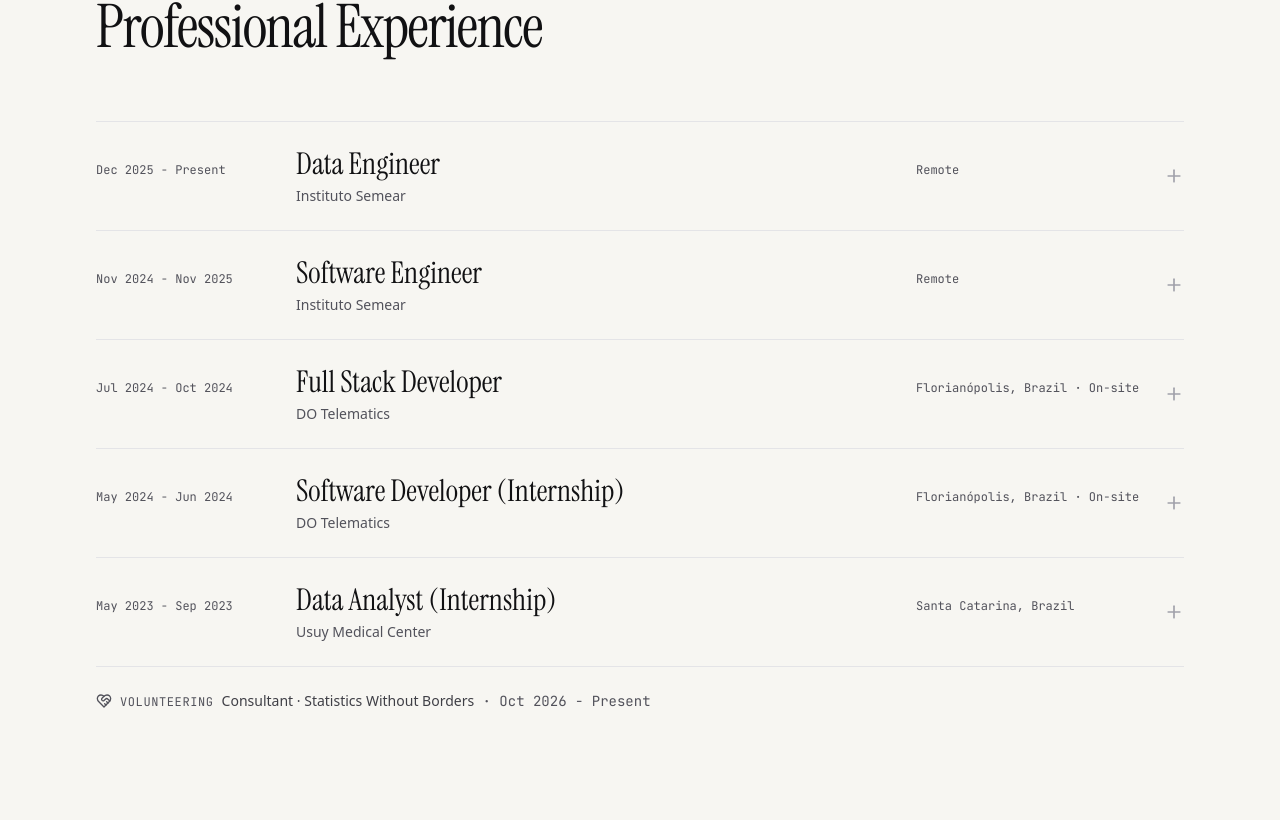
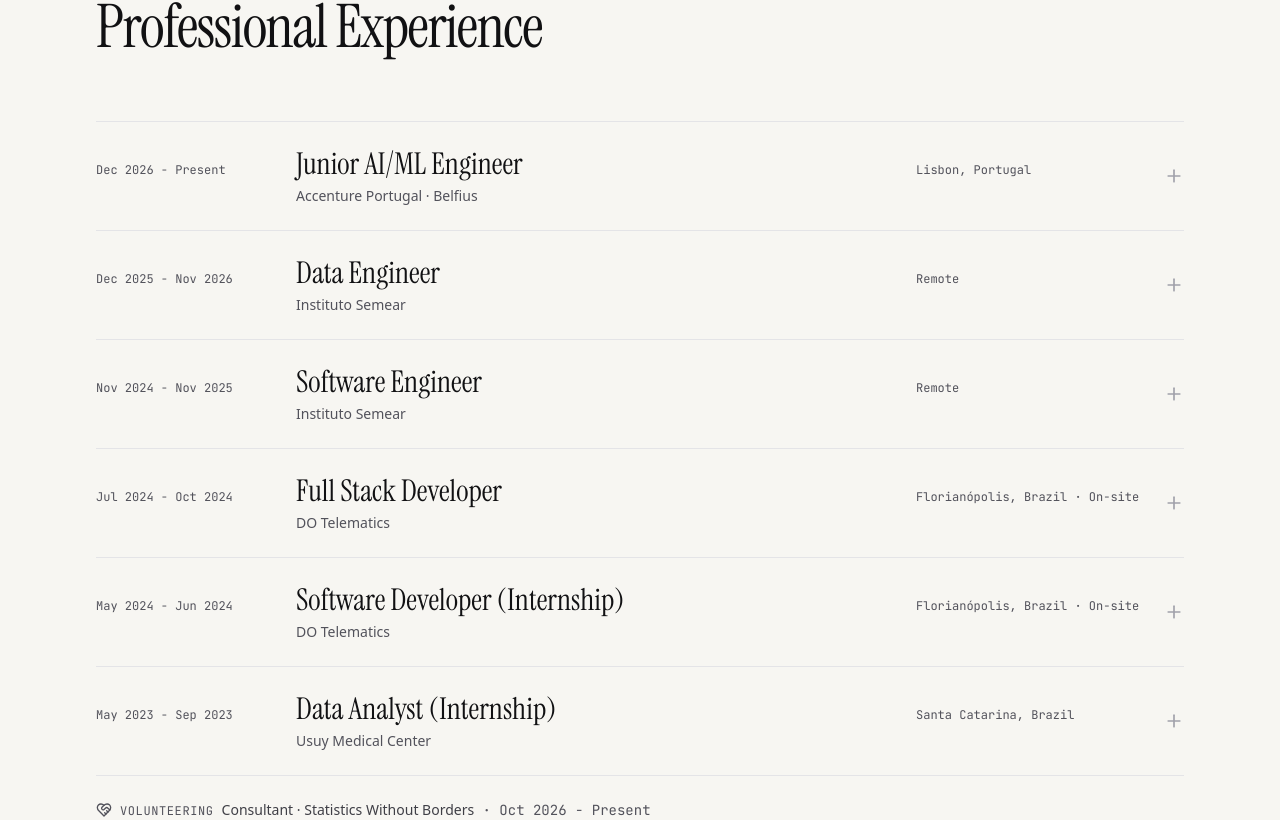
Before and after one commit to amarialeitao/me, a Next.js app: page /me/en in a window 1280 px wide. Shown: the part 3320-4140 px from the top of the page. Built offline with nearby package versions, Linux system fonts and the light colour scheme.

Commit message:
feat: adiciona cargo na Accenture e encerra o período no Instituto Semear

```diff
--- a/src/app/site.tsx
+++ b/src/app/site.tsx
@@ -93,7 +93,7 @@ const personJsonLd = {
   image: `${SITE_URL}/profile.webp`,
   email: 'mailto:malufln.99@gmail.com',
   address: { '@type': 'PostalAddress', addressLocality: 'Lisbon', addressCountry: 'PT' },
-  worksFor: { '@type': 'Organization', name: 'Instituto Semear' },
+  worksFor: { '@type': 'Organization', name: 'Accenture Portugal' },
   alumniOf: [
     { '@type': 'CollegeOrUniversity', name: 'Faculdade de Ciências da Universidade de Lisboa' },
     { '@type': 'CollegeOrUniversity', name: 'Senac Santa Catarina' },
--- a/src/components/Experience.tsx
+++ b/src/components/Experience.tsx
@@ -53,11 +53,13 @@ export default function Experience() {
                   <div className="overflow-hidden">
                     <div className="pb-8 md:pl-[calc(11rem+1.5rem)] max-w-4xl">
                       <p className="text-graphite-700 dark:text-graphite-300">{position.description}</p>
-                      <ul className="mt-4 space-y-2 list-disc pl-5 marker:text-graphite-400 text-sm text-graphite-600 dark:text-graphite-400">
-                        {position.highlights.map((highlight) => (
-                          <li key={highlight}>{highlight}</li>
-                        ))}
-                      </ul>
+                      {position.highlights.length > 0 && (
+                        <ul className="mt-4 space-y-2 list-disc pl-5 marker:text-graphite-400 text-sm text-graphite-600 dark:text-graphite-400">
+                          {position.highlights.map((highlight) => (
+                            <li key={highlight}>{highlight}</li>
+                          ))}
+                        </ul>
+                      )}
                       {position.stack && (
                         <ul className="mt-5 flex flex-wrap gap-2">
                           {position.stack.map((tech) => (
--- a/src/i18n/en.json
+++ b/src/i18n/en.json
@@ -35,7 +35,7 @@
   },
   "about": {
     "description": [
-      "I'm an AI Data Engineer with 3+ years across data engineering, analytics and software engineering. At Instituto Semear, I built a People Analytics platform in Python and Streamlit that brought 10,000+ scholarship applications from 5 years into one place, automating cleaning, transformation and executive reporting.",
+      "I'm a Junior AI/ML Engineer at Accenture Portugal, building machine learning and generative AI solutions for Belfius, a Belgian banking and insurance group. I have 3+ years across data engineering, analytics and software engineering. At Instituto Semear, I built a People Analytics platform in Python and Streamlit that brought 10,000+ scholarship applications from 5 years into one place, automating cleaning, transformation and executive reporting.",
       "My software engineering background (Go, Java/Spring Boot, TypeScript, Docker, CI/CD, AWS) means I can take a data solution from ingestion all the way to production, and my experience with requirements and agile teams helps make sure it answers the right business question."
     ]
   },
@@ -114,11 +114,23 @@
     "title": "Professional Experience",
     "positions": [
       {
+        "title": "Junior AI/ML Engineer",
+        "company": "Accenture Portugal · Belfius",
+        "period": "Dec 2026 - Present",
+        "location": "Lisbon, Portugal",
+        "description": "I build and implement AI and machine learning solutions for Belfius, a leading Belgian banking and insurance group, through the Belfius-Accenture joint venture. I work with multidisciplinary AI & Data teams on intelligent systems for financial crime prevention, enterprise knowledge management and AI-driven business automation, using machine learning and generative AI.",
+        "highlights": [],
+        "stack": [
+          "Machine Learning",
+          "Generative AI"
+        ]
+      },
+      {
         "title": "Data Engineer",
         "company": "Instituto Semear",
-        "period": "Dec 2025 - Present",
+        "period": "Dec 2025 - Nov 2026",
         "location": "Remote",
-        "description": "I own the data solutions behind the institute's scholarship selection and mentoring programs.",
+        "description": "I owned the data solutions behind the institute's scholarship selection and mentoring programs.",
         "highlights": [
           "Built a People Analytics platform (Python, Streamlit) centralizing 10,000+ scholarship applications from 5 years, with automated cleaning, consolidation and aggregation pipelines.",
           "Delivered interactive dashboards with automated KPIs and executive reports, replacing a process that had no centralized analysis tool and letting leadership track trends and potential bias across selection cycles.",
--- a/src/i18n/es.json
+++ b/src/i18n/es.json
@@ -35,7 +35,7 @@
   },
   "about": {
     "description": [
-      "Soy AI Data Engineer, con más de 3 años de experiencia entre ingeniería de datos, analítica e ingeniería de software. En el Instituto Semear construí una plataforma de People Analytics en Python y Streamlit que reunió más de 10.000 postulaciones a becas de 5 años en un solo lugar, automatizando limpieza, transformación e informes ejecutivos.",
+      "Soy Junior AI/ML Engineer en Accenture Portugal, donde desarrollo soluciones de machine learning e IA generativa para Belfius, grupo bancario y asegurador belga. Tengo más de 3 años de experiencia entre ingeniería de datos, analítica e ingeniería de software. En el Instituto Semear construí una plataforma de People Analytics en Python y Streamlit que reunió más de 10.000 postulaciones a becas de 5 años en un solo lugar, automatizando limpieza, transformación e informes ejecutivos.",
       "Mi base en ingeniería de software (Go, Java/Spring Boot, TypeScript, Docker, CI/CD, AWS) me permite llevar una solución de datos desde la ingesta hasta producción, y mi experiencia con requisitos y equipos ágiles ayuda a que responda a la pregunta de negocio correcta."
     ]
   },
@@ -114,11 +114,23 @@
     "title": "Experiencia Profesional",
     "positions": [
       {
+        "title": "Junior AI/ML Engineer",
+        "company": "Accenture Portugal · Belfius",
+        "period": "Dic 2026 - Presente",
+        "location": "Lisboa, Portugal",
+        "description": "Desarrollo e implemento soluciones de IA y machine learning para Belfius, grupo bancario y asegurador líder en Bélgica, a través de la joint venture Belfius-Accenture. Trabajo con equipos multidisciplinarios de IA y Datos en sistemas inteligentes para la prevención de delitos financieros, la gestión del conocimiento corporativo y la automatización de negocio con IA, usando machine learning e IA generativa.",
+        "highlights": [],
+        "stack": [
+          "Machine Learning",
+          "Generative AI"
+        ]
+      },
+      {
         "title": "Data Engineer",
         "company": "Instituto Semear",
-        "period": "Dic 2025 - Presente",
+        "period": "Dic 2025 - Nov 2026",
         "location": "Remoto",
-        "description": "Soy responsable de las soluciones de datos detrás de los programas de selección de becarios y de mentoría del instituto.",
+        "description": "Fui responsable de las soluciones de datos detrás de los programas de selección de becarios y de mentoría del instituto.",
         "highlights": [
           "Construí una plataforma de People Analytics (Python, Streamlit) que centraliza más de 10.000 postulaciones a becas de 5 años, con pipelines automatizados de limpieza, consolidación y agregación.",
           "Entregué dashboards interactivos con KPIs automatizados e informes ejecutivos, reemplazando un proceso sin herramienta centralizada de análisis y permitiendo al liderazgo seguir tendencias y posibles sesgos entre ciclos de selección.",
--- a/src/i18n/pt.json
+++ b/src/i18n/pt.json
@@ -35,7 +35,7 @@
   },
   "about": {
     "description": [
-      "Sou AI Data Engineer, com mais de 3 anos de experiência entre engenharia de dados, analytics e engenharia de software. No Instituto Semear, construí uma plataforma de People Analytics em Python e Streamlit que reuniu mais de 10.000 inscrições de bolsistas de 5 anos em um só lugar, automatizando limpeza, transformação e relatórios executivos.",
+      "Sou Junior AI/ML Engineer na Accenture Portugal, onde desenvolvo soluções de machine learning e IA generativa para a Belfius, grupo bancário e de seguros belga. Tenho mais de 3 anos de experiência entre engenharia de dados, analytics e engenharia de software. No Instituto Semear, construí uma plataforma de People Analytics em Python e Streamlit que reuniu mais de 10.000 inscrições de bolsistas de 5 anos em um só lugar, automatizando limpeza, transformação e relatórios executivos.",
       "Minha base em engenharia de software (Go, Java/Spring Boot, TypeScript, Docker, CI/CD, AWS) me permite levar uma solução de dados da ingestão até a produção, e minha experiência com requisitos e times ágeis ajuda a garantir que ela responda à pergunta de negócio certa."
     ]
   },
@@ -114,11 +114,23 @@
     "title": "Experiência Profissional",
     "positions": [
       {
+        "title": "Junior AI/ML Engineer",
+        "company": "Accenture Portugal · Belfius",
+        "period": "Dez 2026 - Presente",
+        "location": "Lisboa, Portugal",
+        "description": "Desenvolvo e implemento soluções de IA e machine learning para a Belfius, grupo bancário e de seguros líder na Bélgica, através da joint venture Belfius-Accenture. Trabalho com times multidisciplinares de IA e Dados em sistemas inteligentes para prevenção de crimes financeiros, gestão de conhecimento corporativo e automação de negócio com IA, usando machine learning e IA generativa.",
+        "highlights": [],
+        "stack": [
+          "Machine Learning",
+          "Generative AI"
+        ]
+      },
+      {
         "title": "Data Engineer",
         "company": "Instituto Semear",
-        "period": "Dez 2025 - Presente",
+        "period": "Dez 2025 - Nov 2026",
         "location": "Remoto",
-        "description": "Sou responsável pelas soluções de dados por trás dos programas de seleção de bolsistas e de mentoria do instituto.",
+        "description": "Fui responsável pelas soluções de dados por trás dos programas de seleção de bolsistas e de mentoria do instituto.",
         "highlights": [
           "Construí uma plataforma de People Analytics (Python, Streamlit) que centraliza mais de 10.000 inscrições de bolsistas de 5 anos, com pipelines automatizados de limpeza, consolidação e agregação.",
           "Entreguei dashboards interativos com KPIs automatizados e relatórios executivos, substituindo um processo sem ferramenta centralizada de análise e permitindo à liderança acompanhar tendências e possíveis vieses entre ciclos seletivos.",
```
